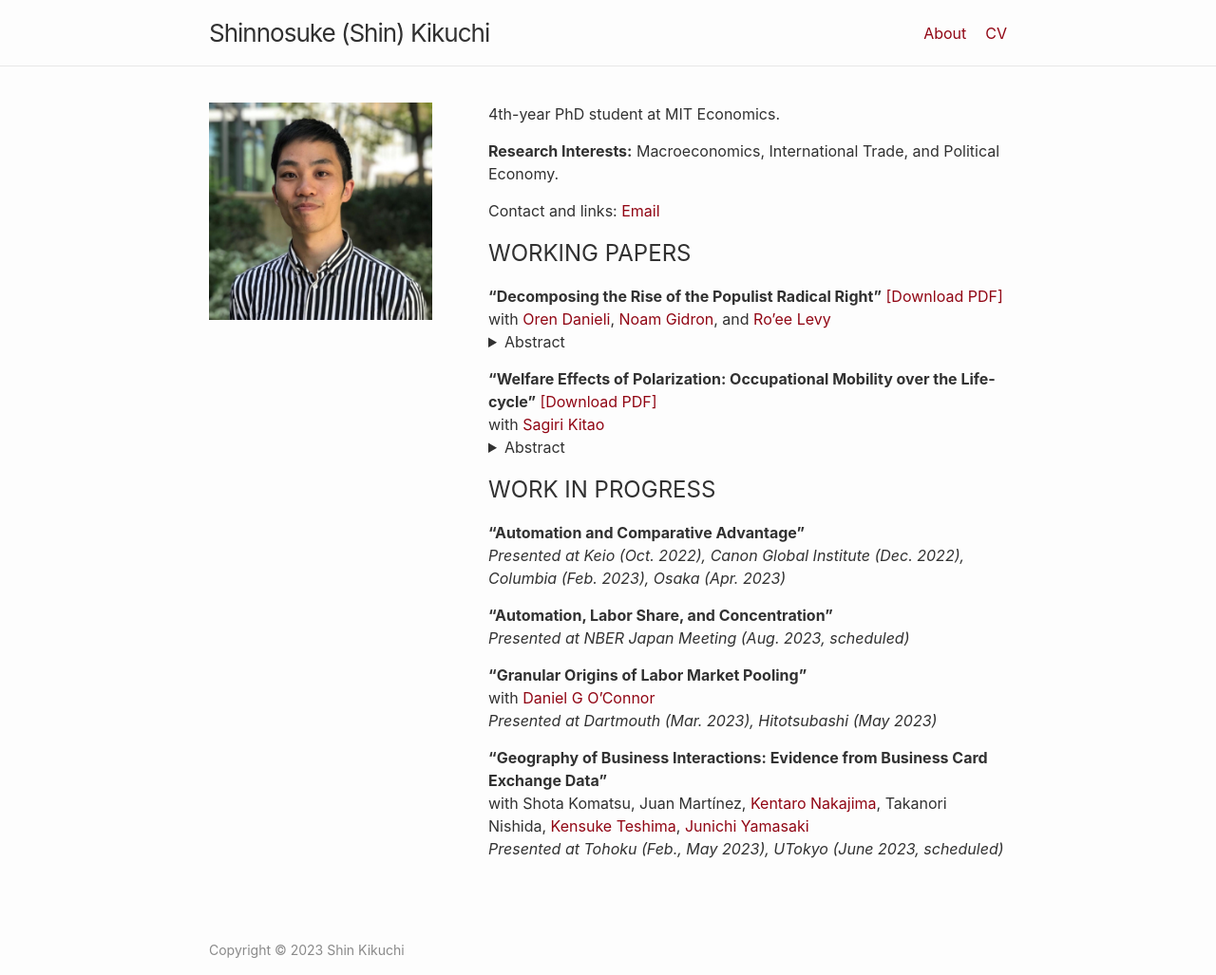
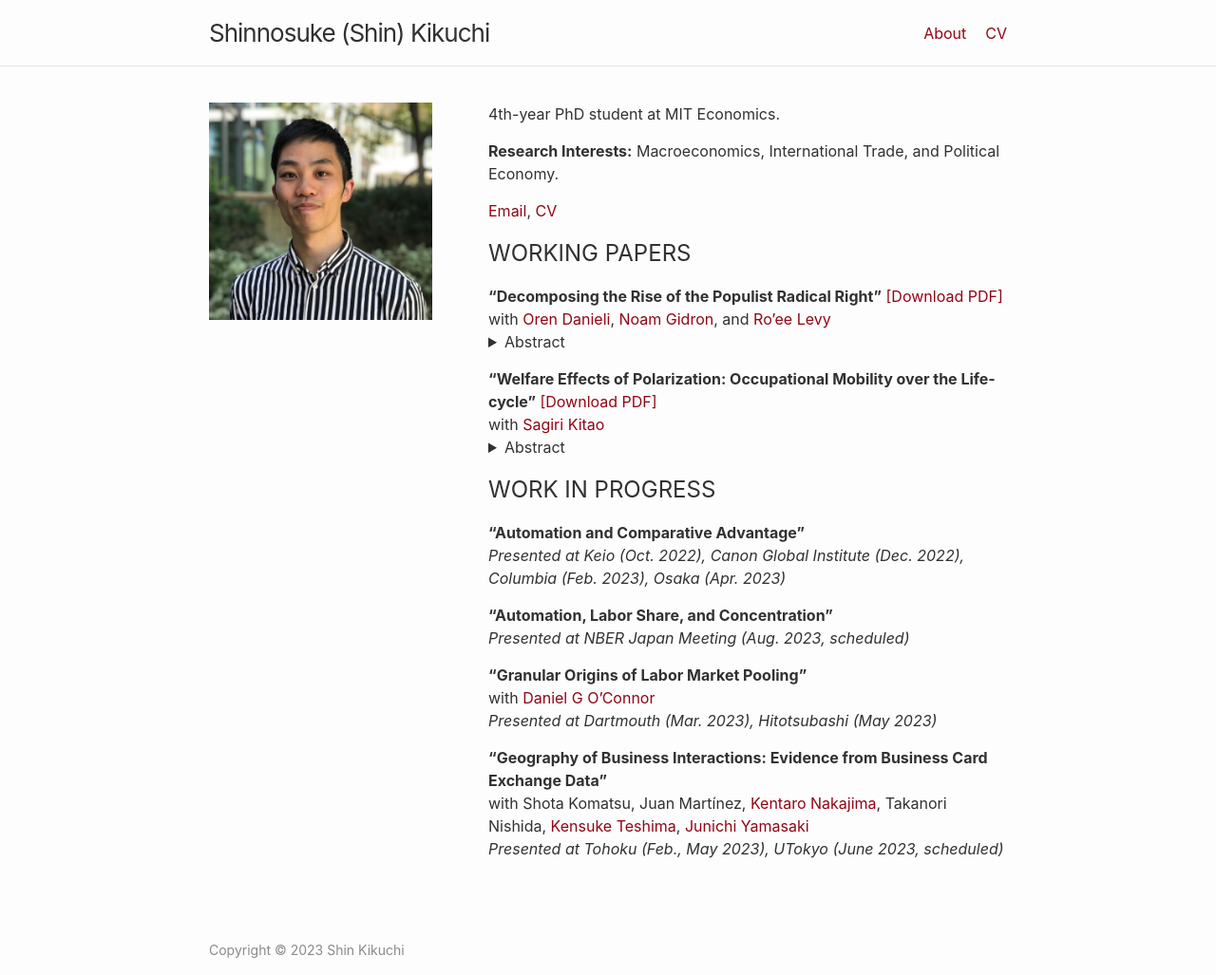
Before and after one commit to shinnkikuchi/shinnkikuchi.github.io, a Jekyll site: the page built from index.md, in a window 1280 px wide. Shown: the whole page at 95% size. Built offline with Jekyll 4.4.1, drawn with Linux system fonts in a browser that asks for light colours.

Commit message:
Update index.md

```diff
--- a/index.md
+++ b/index.md
@@ -9,7 +9,7 @@
 
 **Research Interests:** Macroeconomics, International Trade, and Political Economy.
 
-Contact and links: [Email](mailto:skikuchi@mit.edu)
+[Email](mailto:skikuchi@mit.edu), <a href="/files/CV.pdf" target="_blank">CV</a>
 
 
 ## WORKING PAPERS
```
